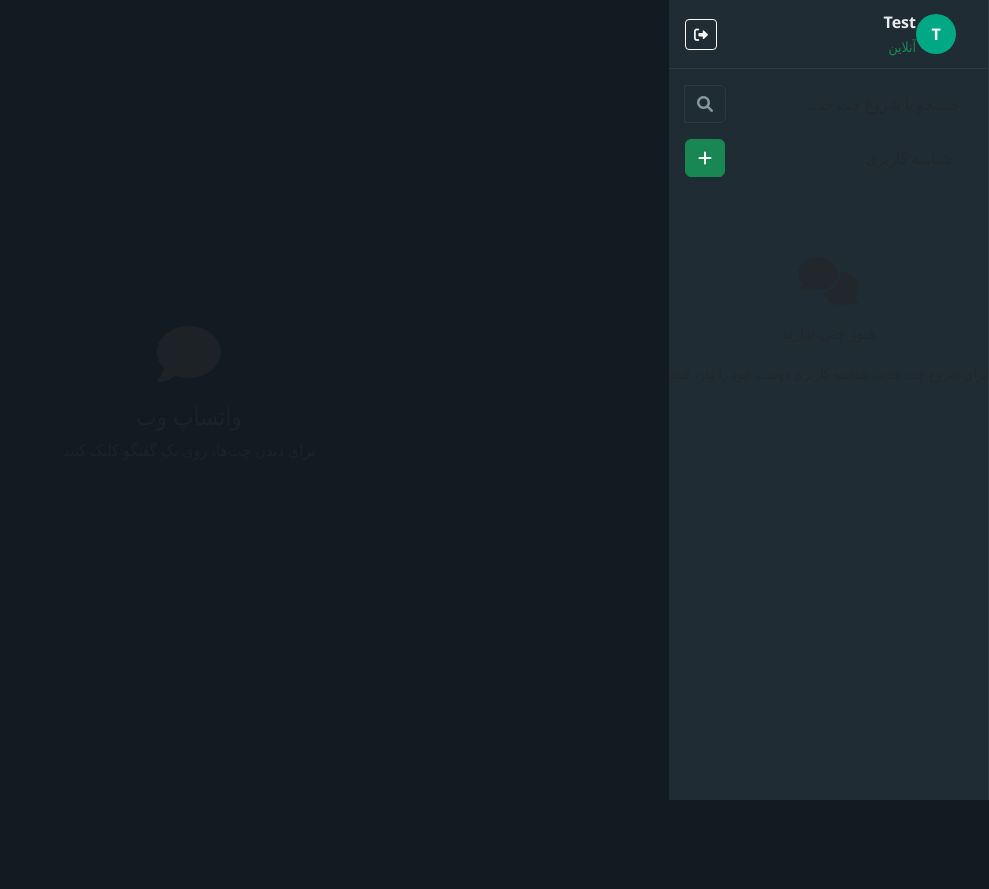
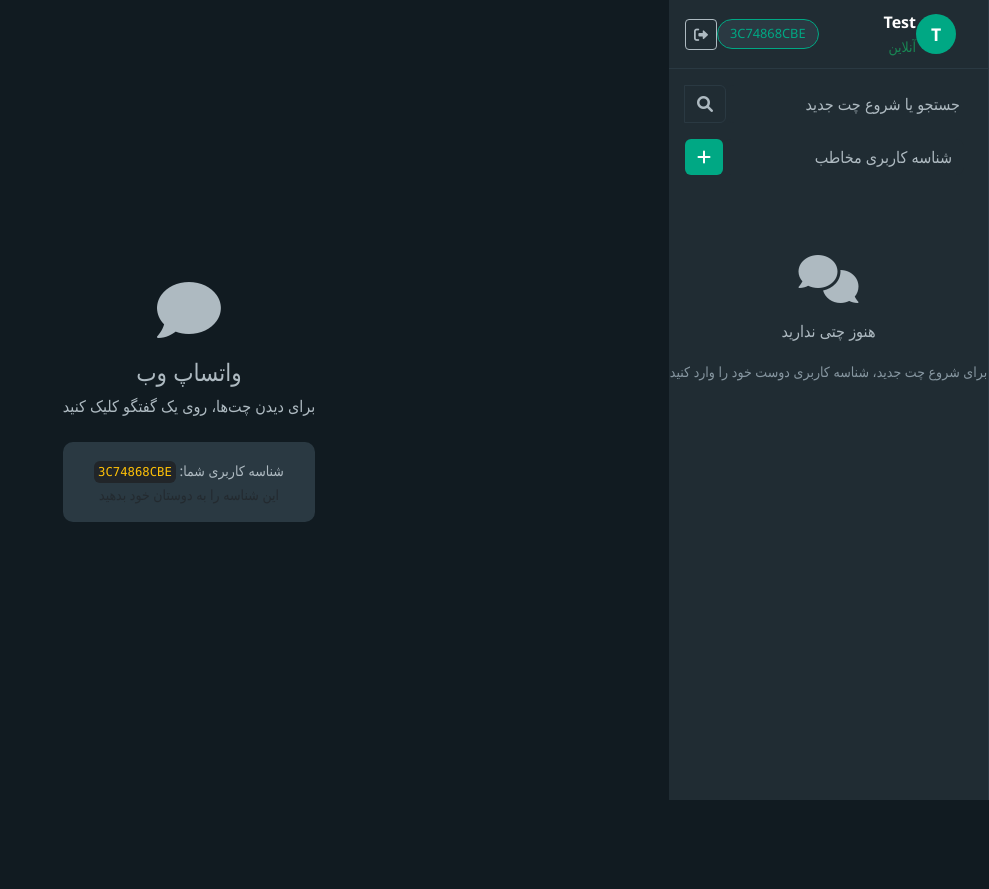
Before and after one commit to 1q23e4rr5/whatsappf, a Flask app: page /chats in a window 1280 px wide. Shown: the whole page, without its empty margins (291-1280 px from the left). After the commit the page ends 800 px from the top, so only its background shows below. Run offline with Flask 3, Linux system fonts and the light colour scheme; a user stored in the database is signed in.

Commit message:
Update chats.html

```diff
--- a/templates/chats.html
+++ b/templates/chats.html
@@ -10,7 +10,7 @@
         body {
             background: #111b21;
             font-family: 'Segoe UI', Tahoma, Geneva, Verdana, sans-serif;
-            color: #e9edef;
+            color: #ffffff; /* 🔥 رنگ سفید برای متن اصلی */
             height: 100vh;
             overflow: hidden;
         }
@@ -45,6 +45,7 @@
             justify-content: center;
             color: white;
             font-weight: bold;
+            font-size: 1.2em;
         }
         .chat-info {
             flex: 1;
@@ -52,16 +53,17 @@
         .chat-name {
             font-weight: 500;
             margin-bottom: 2px;
+            color: #ffffff; /* 🔥 رنگ سفید برای نام */
         }
         .chat-last-message {
-            color: #8696a0;
+            color: #aebac1; /* 🔥 رنگ روشن‌تر برای متن آخرین پیام */
             font-size: 0.875rem;
             white-space: nowrap;
             overflow: hidden;
             text-overflow: ellipsis;
         }
         .chat-time {
-            color: #8696a0;
+            color: #aebac1; /* 🔥 رنگ روشن‌تر برای زمان */
             font-size: 0.75rem;
         }
         .unread-badge {
@@ -81,12 +83,17 @@
         .search-box {
             background: #202c33;
             border: none;
-            color: #e9edef;
+            color: #ffffff; /* 🔥 رنگ سفید برای متن جستجو */
+            border-radius: 8px;
+        }
+        .search-box::placeholder {
+            color: #aebac1; /* 🔥 رنگ روشن برای placeholder */
         }
         .search-box:focus {
             background: #2a3942;
-            color: #e9edef;
+            color: #ffffff;
             box-shadow: none;
+            border: 1px solid #00a884;
         }
         .user-avatar {
             width: 40px;
@@ -98,6 +105,29 @@
             justify-content: center;
             color: white;
             font-weight: bold;
+            font-size: 1.1em;
+        }
+        .user-id-display {
+            background: #2a3942;
+            border-radius: 15px;
+            padding: 4px 12px;
+            font-size: 0.8em;
+            color: #00a884;
+            border: 1px solid #00a884;
+        }
+        .btn-outline-light {
+            border-color: #aebac1;
+            color: #aebac1;
+        }
+        .btn-outline-light:hover {
+            background: #2a3942;
+            border-color: #ffffff;
+            color: #ffffff;
+        }
+        .alert-success {
+            background: #005c4b;
+            border-color: #00a884;
+            color: #ffffff;
         }
     </style>
 </head>
@@ -117,7 +147,8 @@
                             <small class="text-success">آنلاین</small>
                         </div>
                     </div>
-                    <div>
+                    <div class="d-flex align-items-center">
+                        <span class="user-id-display me-2">{{ user_id }}</span>
                         <a href="/logout" class="btn btn-sm btn-outline-light">
                             <i class="fas fa-sign-out-alt"></i>
                         </a>
@@ -126,17 +157,28 @@
 
                 <!-- جستجو و چت جدید -->
                 <div class="p-3">
+                    {% with messages = get_flashed_messages(with_categories=true) %}
+                        {% for category, message in messages %}
+                            {% if category == 'success' and 'شناسه' in message %}
+                            <div class="alert alert-success alert-dismissible fade show mb-3">
+                                {{ message }}
+                                <button type="button" class="btn-close" data-bs-dismiss="alert"></button>
+                            </div>
+                            {% endif %}
+                        {% endfor %}
+                    {% endwith %}
+
                     <div class="input-group mb-3">
                         <input type="text" class="form-control search-box" placeholder="جستجو یا شروع چت جدید" id="searchInput">
-                        <button class="btn btn-outline-secondary" type="button" style="border-color: #2a3942; color: #8696a0;">
+                        <button class="btn btn-outline-secondary" type="button" style="border-color: #2a3942; color: #aebac1;">
                             <i class="fas fa-search"></i>
                         </button>
                     </div>
 
                     <!-- فرم شروع چت جدید -->
                     <form method="POST" action="/start_chat" class="d-flex mb-3">
-                        <input type="text" name="user_id" class="form-control search-box me-2" placeholder="شناسه کاربری" required>
-                        <button type="submit" class="btn btn-success">
+                        <input type="text" name="user_id" class="form-control search-box me-2" placeholder="شناسه کاربری مخاطب" required>
+                        <button type="submit" class="btn btn-success" style="background: #00a884; border: none;">
                             <i class="fas fa-plus"></i>
                         </button>
                     </form>
@@ -170,9 +212,9 @@
 
                     {% if not chats %}
                     <div class="text-center text-muted mt-5">
-                        <i class="fas fa-comments fa-3x mb-3"></i>
-                        <p>هنوز چتی ندارید</p>
-                        <small>برای شروع چت جدید، شناسه کاربری دوست خود را وارد کنید</small>
+                        <i class="fas fa-comments fa-3x mb-3" style="color: #aebac1;"></i>
+                        <p style="color: #aebac1;">هنوز چتی ندارید</p>
+                        <small style="color: #8696a0;">برای شروع چت جدید، شناسه کاربری دوست خود را وارد کنید</small>
                     </div>
                     {% endif %}
                 </div>
@@ -180,10 +222,15 @@
 
             <!-- صفحه اصلی -->
             <div class="col-md-8 col-lg-9 d-flex align-items-center justify-content-center">
-                <div class="text-center text-muted">
+                <div class="text-center" style="color: #aebac1;">
                     <i class="fas fa-comment fa-4x mb-3"></i>
                     <h4>واتساپ وب</h4>
                     <p>برای دیدن چت‌ها، روی یک گفتگو کلیک کنید</p>
+                    <div class="mt-4 p-3" style="background: #2a3942; border-radius: 10px;">
+                        <small>شناسه کاربری شما: <code class="bg-dark text-warning p-1 rounded">{{ user_id }}</code></small>
+                        <br>
+                        <small class="text-muted">این شناسه را به دوستان خود بدهید</small>
+                    </div>
                 </div>
             </div>
         </div>
@@ -193,7 +240,17 @@
     <script>
         // جستجوی کاربر
         document.getElementById('searchInput').addEventListener('input', function(e) {
-            // پیاده‌سازی جستجو
+            const searchTerm = e.target.value.toLowerCase();
+            const chatItems = document.querySelectorAll('.chat-item');
+
+            chatItems.forEach(item => {
+                const chatName = item.querySelector('.chat-name').textContent.toLowerCase();
+                if (chatName.includes(searchTerm)) {
+                    item.style.display = 'flex';
+                } else {
+                    item.style.display = 'none';
+                }
+            });
         });
     </script>
 </body>
```
